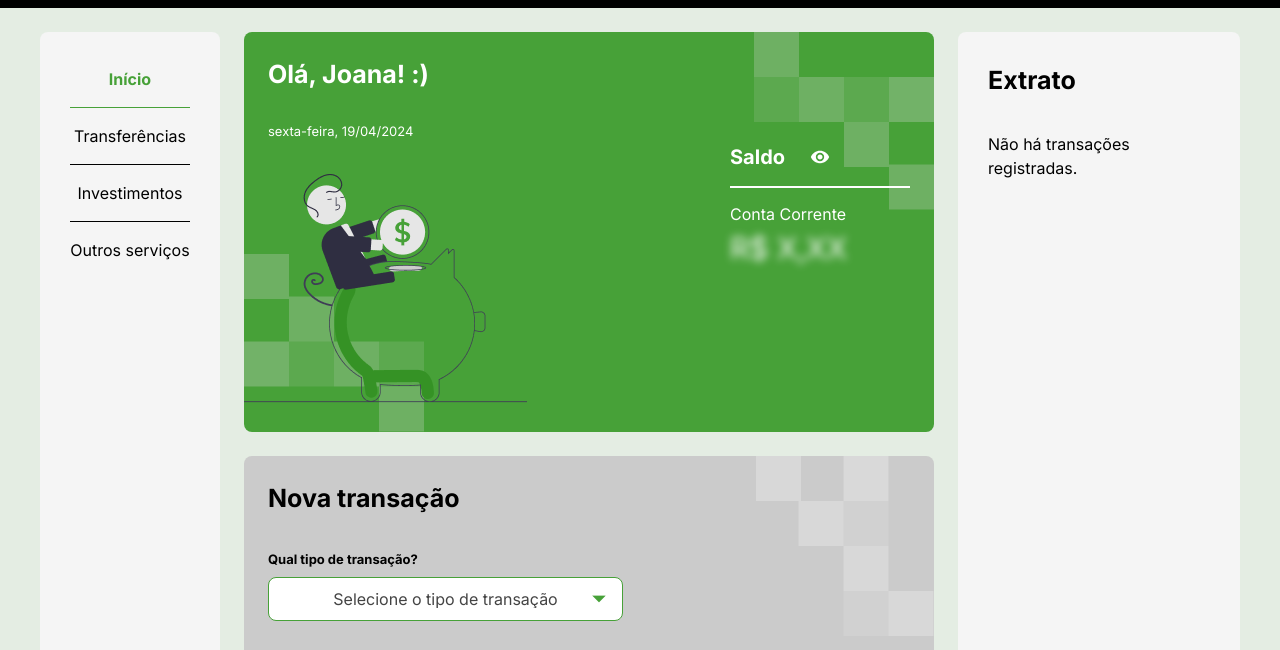
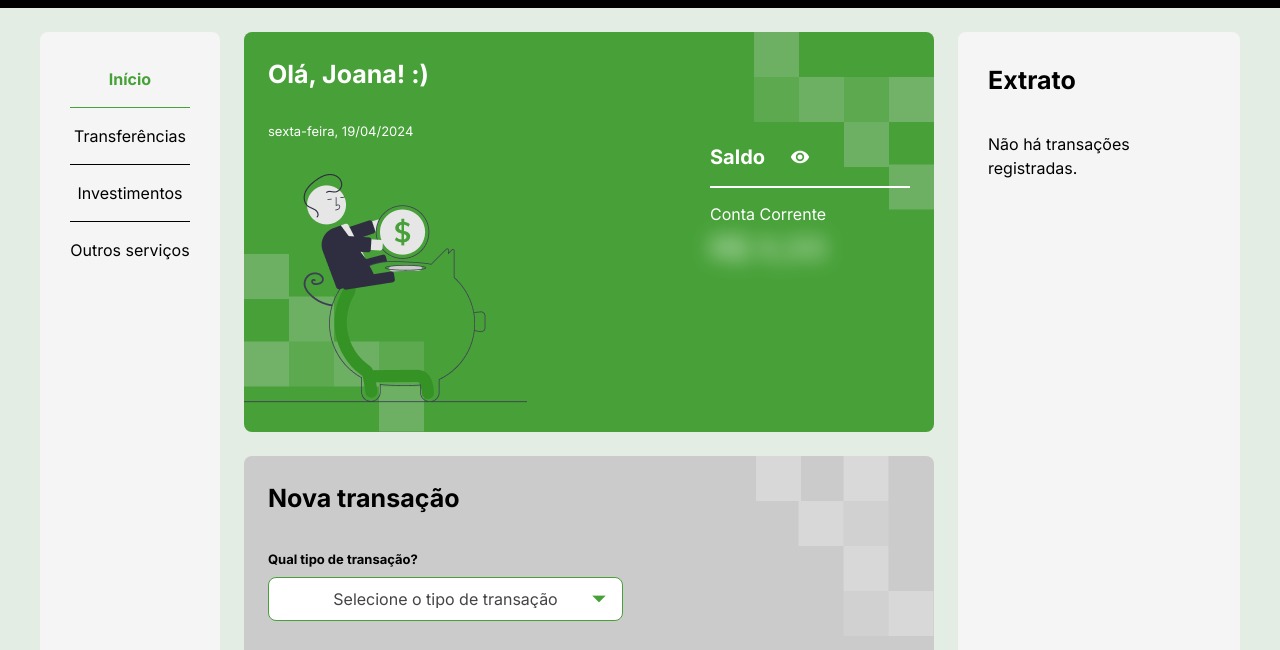
Before and after one commit to athena272/typescript-bytebank, a website with bundled scripts: page index.html in a window 1280 px wide. Both pictures are taken after a click on the picture 820 px from the left and 248 px from the top of the page. Shown: the part 92-742 px from the top of the page. Built offline with nearby package versions, Linux system fonts and the light colour scheme.

Commit message:
Update saldo.css

```diff
--- a/css/componentes/saldo.css
+++ b/css/componentes/saldo.css
@@ -22,7 +22,7 @@
         justify-content: flex-end;
 
         .saldo-valor {
-            min-width: 180px;
+            min-width: 200px;
 
             & strong {
                 font-size: var(--fonte-t2);
@@ -53,5 +53,5 @@
 }
 
 .blurSaldo {
-    filter: blur(4px)
+    filter: blur(10px)
 }
```
